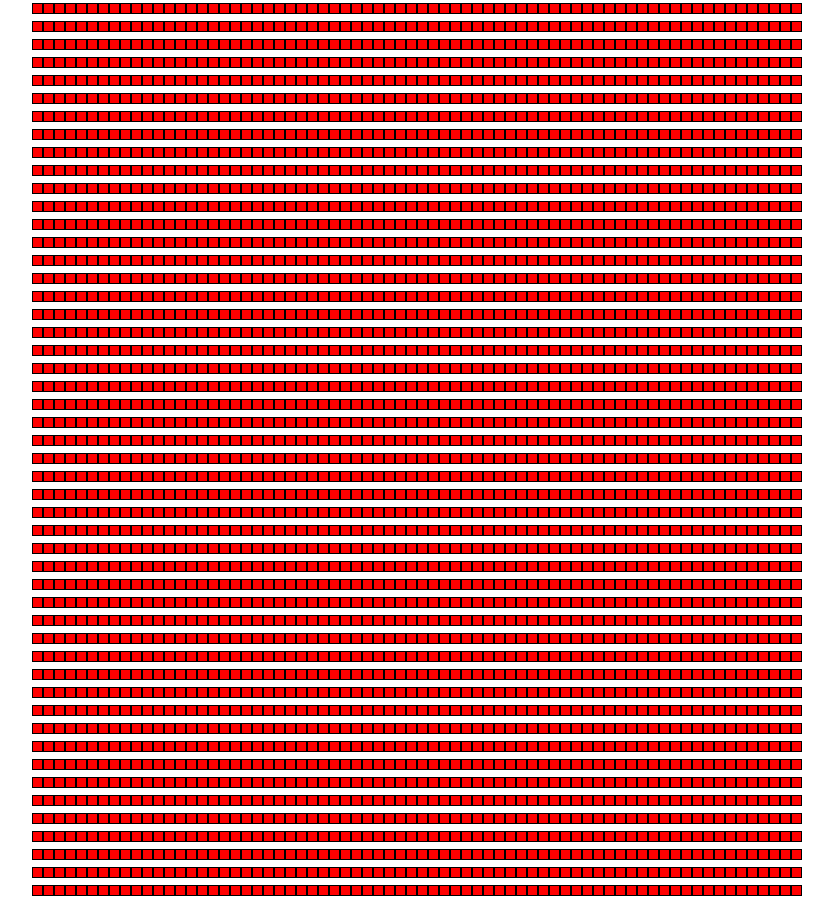
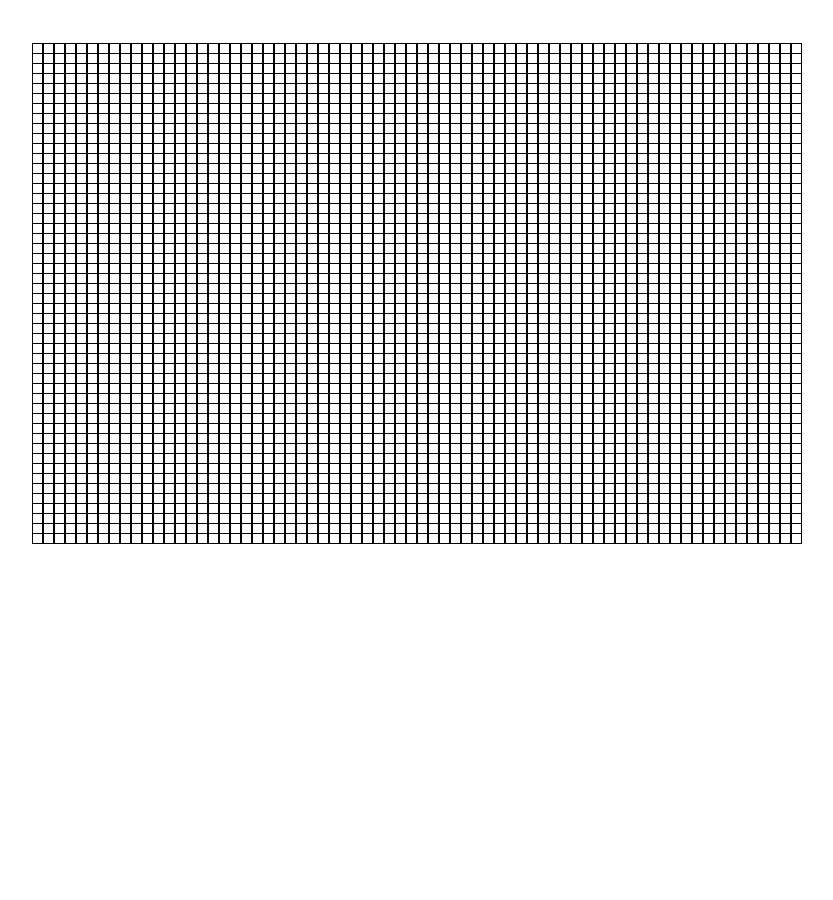
Before and after one commit to hamzicabdulah/game-of-life, a React (Create React App) app: page / in a window 1280 px wide. Shown: the whole page, without its empty margins (223-1056 px from the left). After the commit the page ends 800 px from the top, so only its background shows below. Built offline with nearby package versions, Linux system fonts and the light colour scheme.

Commit message:
Merged table cells

```diff
--- a/src/App.css
+++ b/src/App.css
@@ -1,5 +1,8 @@
 .App {
   text-align: center;
-  margin: 0 auto;
+  margin: 3em auto 3em;
   padding: 0;
 }
+.Row {
+  margin: -.5em 0;
+}
--- a/src/App.js
+++ b/src/App.js
@@ -11,7 +11,7 @@ class App extends Component {
     return (
       <div className="App">
         {this.state.cellsArr.map((row) =>
-					<div>
+					<div className="Row">
             {row.map((cell) =>
               <Cell />
             )}
--- a/src/Cell.css
+++ b/src/Cell.css
@@ -1,7 +1,6 @@
 .Cell {
     width: 9px;
     height: 9px;
-    background: red;
     display: inline-block;
     border: solid 1px black;
 }
```
